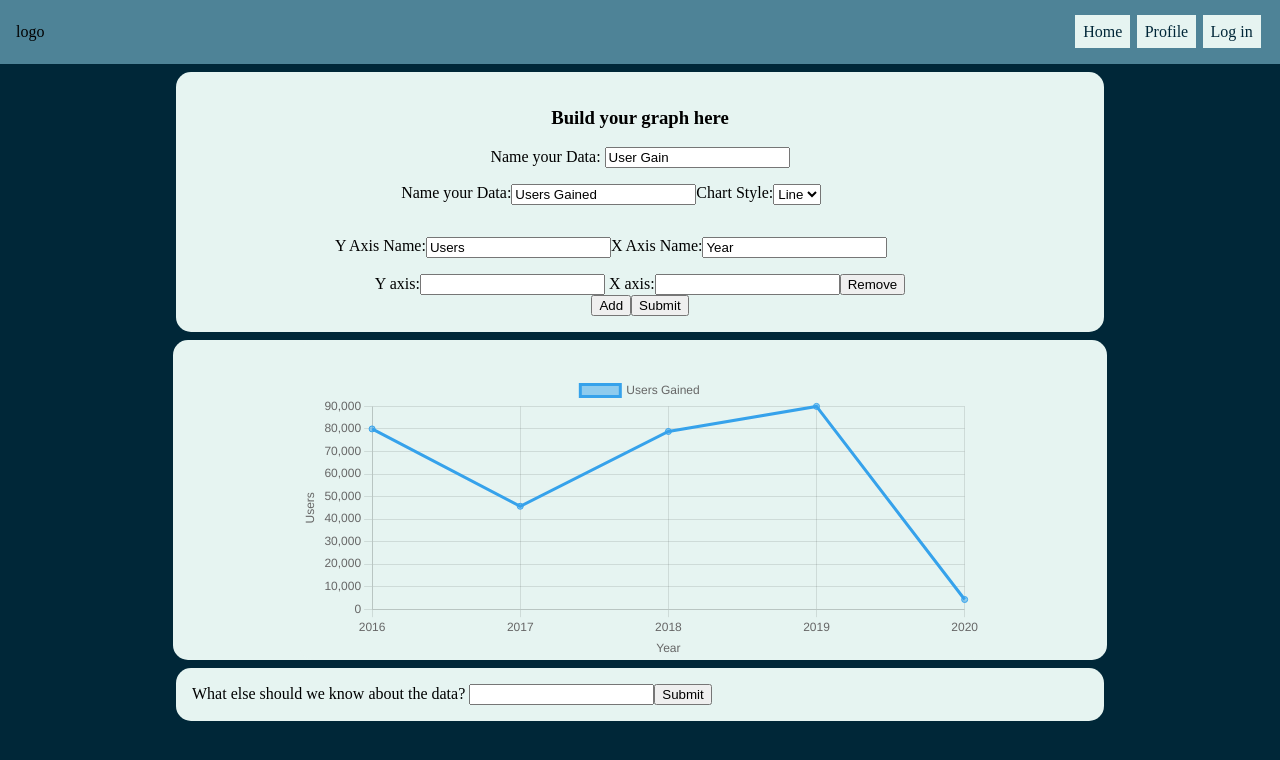
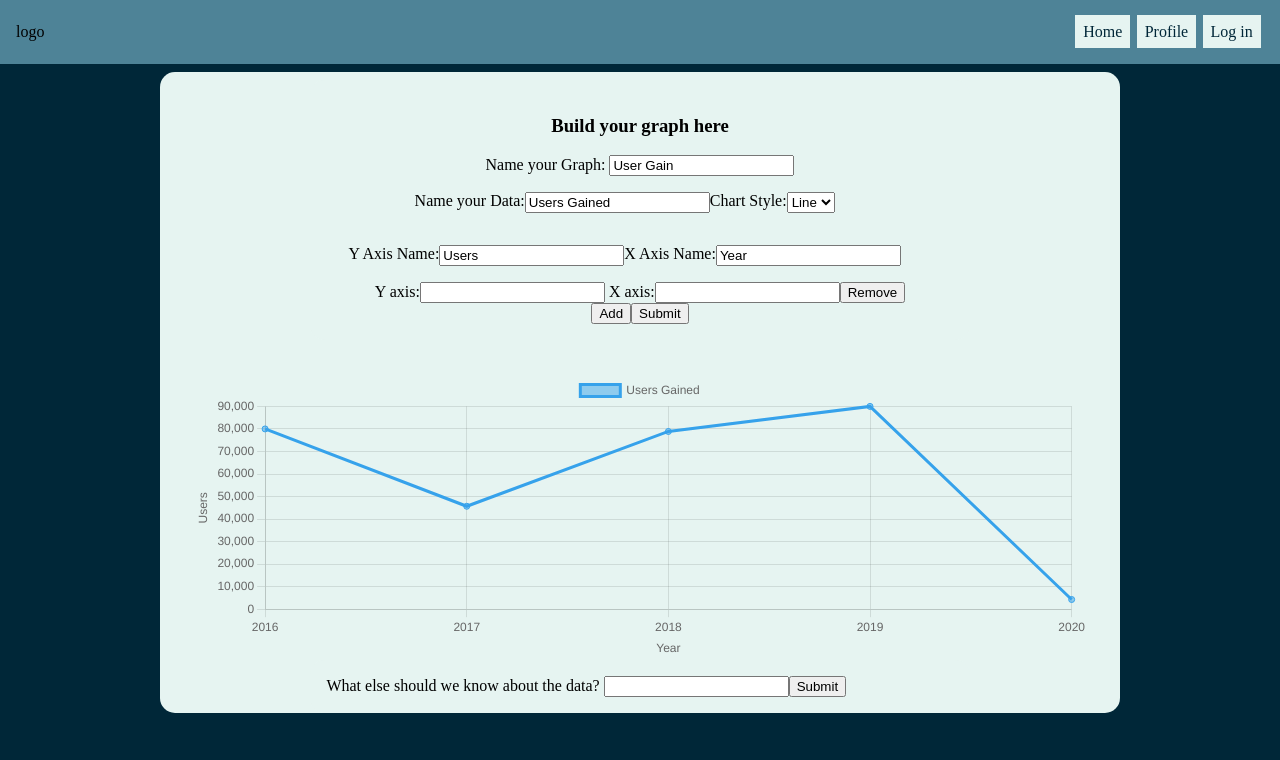
Before and after one commit to HRM0/MyTPSReports, a React (Create React App) app: page / in a window 1280 px wide. Shown: the top 760 px of the page. Built offline with nearby package versions, Linux system fonts and the light colour scheme.

Commit message:
moved backend to it's own project

```diff
--- a/public/style.css
+++ b/public/style.css
@@ -52,13 +52,9 @@ body {
   background-color: #E6F4F1;
   border-radius:15px;
   padding:1em;
-  margin:.5em auto;
+  margin:.5em auto 0;
 }
 
-.mainContainer {
-  margin:0 auto;
-  width:75%;
-}
 
 .formElement {
   display: flex;
@@ -67,11 +63,14 @@ body {
   padding:1em;
 }
 
-.graphContainer {
+.mainContainer {
   background-color: #E6F4F1;
   border-radius:15px;
-  margin:.5em auto;
-  width:73%;
+  margin:.5em;
+  display: inline-block;
+  position: relative;
+  padding: 0 2em;
+  width: 70%;
 }
 
 canvas {
--- a/src/App.js
+++ b/src/App.js
@@ -89,11 +89,11 @@ function App() {
   return (
     <div className="App">
       <Navbar />
-      <DataEntryForm collectData={collectData} displayChart={setChartType} chartType= {chartType}/>
-      <div className='graphContainer'>
+      <div className="mainContainer">
+        <DataEntryForm collectData={collectData} displayChart={setChartType} chartType= {chartType}/>
         {displayChart()}
+        <GptPrompt data={chartData} chart={displayChart()}/>
       </div>
-      <GptPrompt data={chartData} chart={displayChart()}/>
     </div>
   );
 }
--- a/src/components/DataEntryForm.js
+++ b/src/components/DataEntryForm.js
@@ -49,7 +49,7 @@ const DataEntryForm = (props) => {
         <div className="buildForm">
             <h3>Build your graph here</h3>
             <div>
-                <label>Name your Data: </label>
+                <label>Name your Graph: </label>
                 <input type="text"
                     name='graphTitle'
                     onChange={(e) => setGraphLabel({...graphLabel, graphTitle: e.target.value})}
```
Also changed, not shown: api/index.js (deleted, +0 -33 lines).
